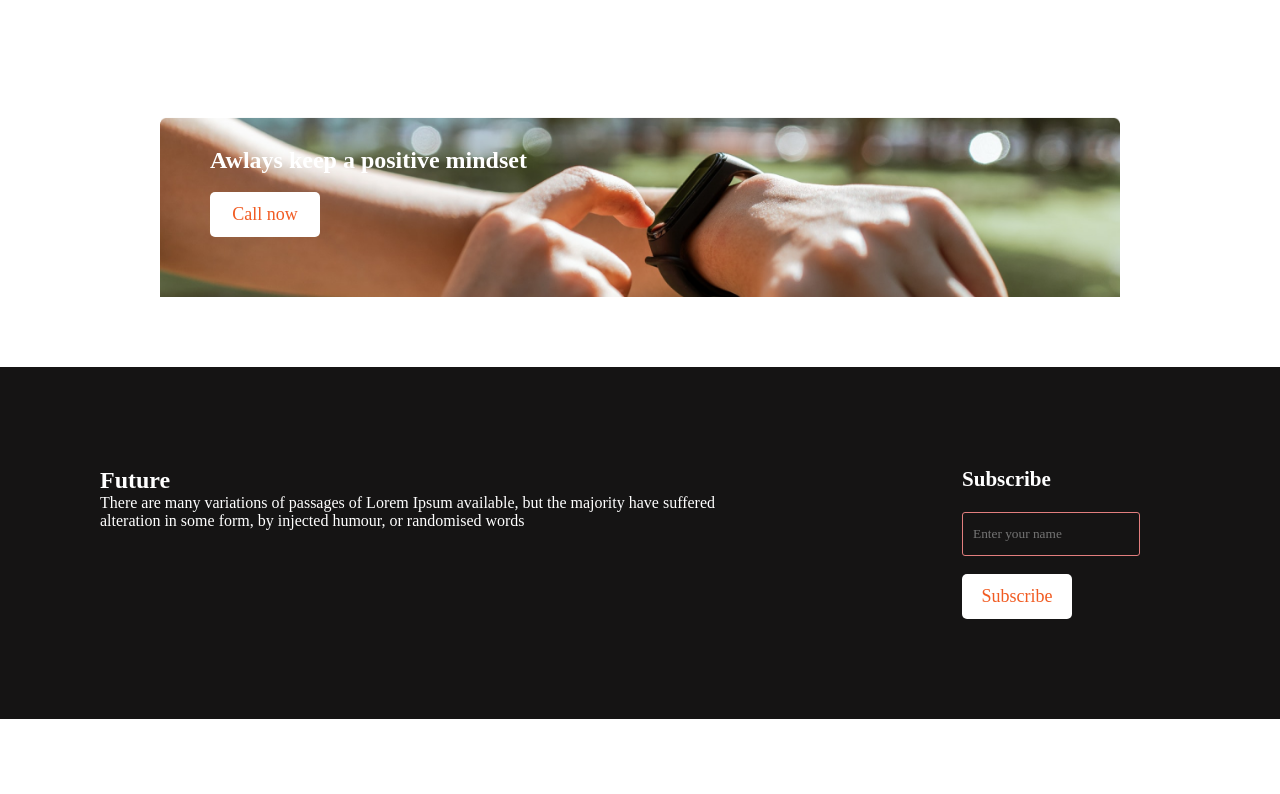
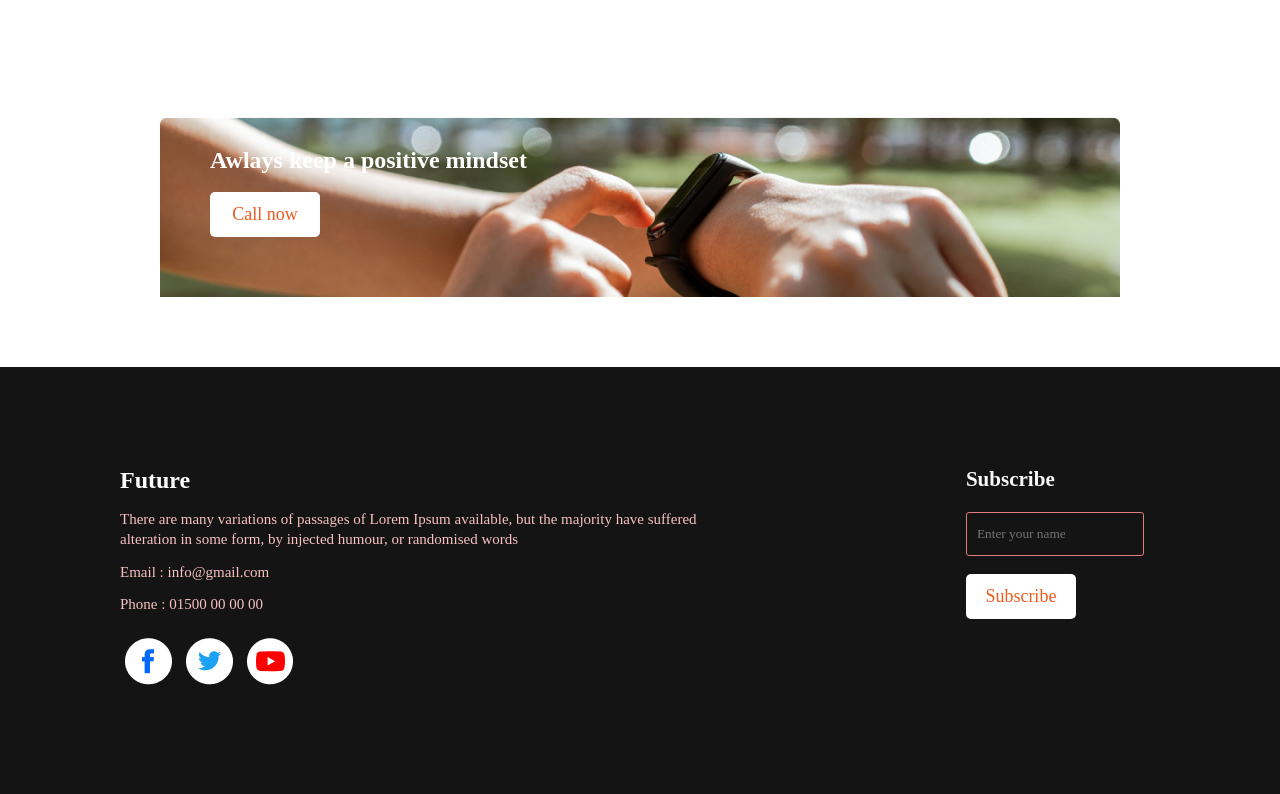
Before and after one commit to Mohendra74/assignment-1st, a plain HTML site: page index.html in a window 1280 px wide. Shown: the part 1913-2707 px from the top of the page. Before the commit the page ends 2632 px from the top, so only its background shows below. Drawn offline with Linux system fonts and the light colour scheme.

Commit message:
assignment done

```diff
--- a/index.html
+++ b/index.html
@@ -81,6 +81,11 @@
          <h2 class="footer-title">Future</h2>
          <p class="footer-discription">There are many variations of passages of Lorem Ipsum available, but the majority have suffered
             alteration in some form, by injected humour, or randomised words</p>
+         <p class="footer-discription-1">Email : info@gmail.com</p>
+         <p class="footer-discription-1">Phone : 01500 00 00 00</p>
+          <a href=""><img src="images/icons/fb.png" alt=""></a>
+          <a href=""><img src="images/icons/twitter.png" alt=""></a>
+          <a href=""><img src="images/icons/youtube.png" alt=""></a>
       </div>
       <div class="footer-1">
          <h3 class="footer-title">Subscribe</h3>
--- a/style/assignment-1st.css
+++ b/style/assignment-1st.css
@@ -147,13 +147,28 @@
 }
 
 .footer {
-    padding: 100px;
+    padding: 100px 100px 100px 120px;
     color: #fff;
 }
 
+.footer-discription {
+    margin-top: 15px;
+    line-height: 20px;
+    color: rgb(247, 193, 193);
+    font-size: 15px;
+    font-weight: 400;
+}
+
+.footer-discription-1 {
+    margin-top: 15px;
+    color: rgb(247, 193, 193);
+    font-size: 15px;
+    font-weight: 400;
+}
+
 .footer-1 {
-    padding: 100px 140px;
-    color: #fff;
+    padding: 100px 130px;
+    color: #f8f8f8;
     font-size: 18px;
 }
 
@@ -166,3 +181,12 @@
     padding-left: 10px;
     margin-top: 20px;
 }
+
+.footer a {
+    text-decoration: none;
+}
+
+.footer img {
+    padding: 5px;
+    margin-top: 20px;
+}
```
